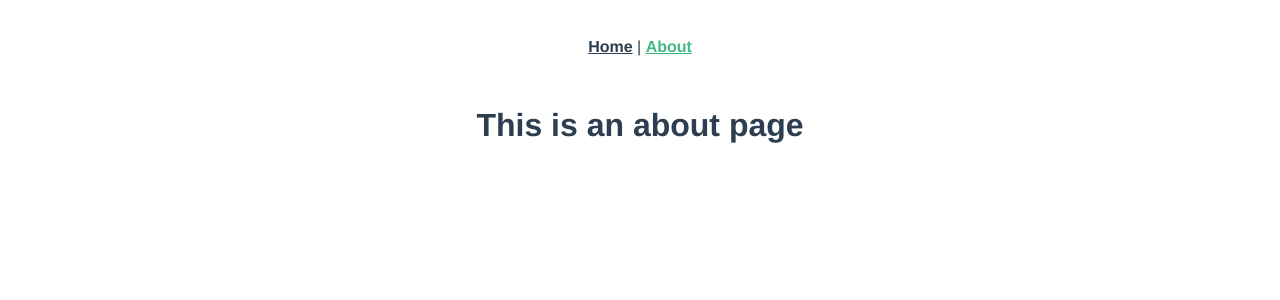
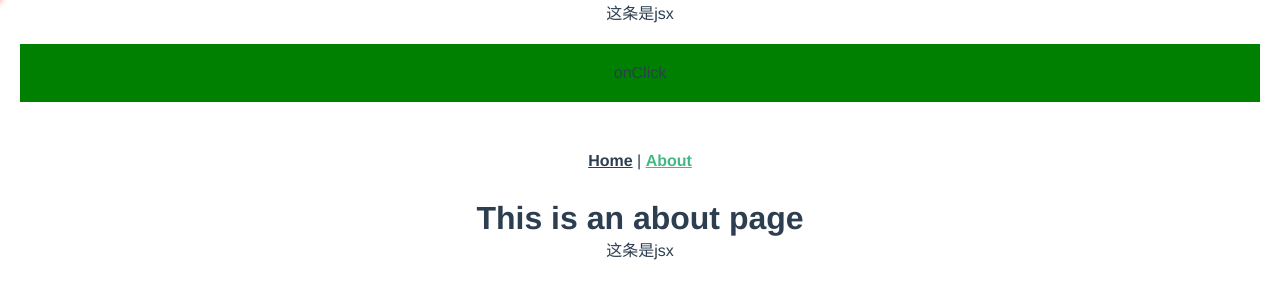
Before and after one commit to Johnhong9527/omengo, a Vue app: page /about in a window 1280 px wide. Shown: the top 300 px of the page. Built offline with nearby package versions, Linux system fonts and the light colour scheme.

Commit message:
feat:添加tsx组件,并通过prop传值来控制ui组件的变化

```diff
--- a/src/App.vue
+++ b/src/App.vue
@@ -1,20 +1,46 @@
 <template>
   <div id="app">
+    <other />
+    <nprogress :isSpinner='isSpinner' />
+    <div @click='onClick' class="onClick">onClick</div>
     <div id="nav">
       <router-link to="/">Home</router-link> |
       <router-link to="/about">About</router-link>
     </div>
-    <router-view/>
+    <router-view />
   </div>
 </template>
+
+<script lang="ts">
+import { Component, Vue } from 'vue-property-decorator';
+import other from '@/components/other.vue'; // @ is an alias to /src
+import nprogress from '@/components/nprogress.vue'; // @ is an alias to /src
+
+@Component({
+  components: {
+    other,
+    nprogress,
+  },
+})
+export default class Home extends Vue {
+  isSpinner: boolean = true;
+
+  onClick(): void {
+    this.isSpinner = !this.isSpinner;
+  }
+}
+</script>
+
 <style lang="stylus">
+*
+  padding 0
+  margin 0
 #app
   font-family 'Avenir', Helvetica, Arial, sans-serif
   -webkit-font-smoothing antialiased
   -moz-osx-font-smoothing grayscale
   text-align center
   color #2c3e50
-
 #nav
   padding 30px
   a
@@ -22,4 +48,8 @@
     color #2c3e50
     &.router-link-exact-active
       color #42b983
+.onClick
+  margin 20px
+  padding 20px
+  background-color green
 </style>
--- /dev/null
+++ b/src/components/nprogress.vue
@@ -0,0 +1,107 @@
+<script lang="tsx">
+import {
+ Vue, Component, Prop, Watch,
+} from 'vue-property-decorator';
+
+@Component({})
+export default class FilterItem extends Vue {
+  @Prop({})
+  private isSpinner!: boolean;
+
+  bar!: String;
+
+  @Watch('isSpinner')
+  onIsSpinnerChanged(val: boolean, oldVal: boolean) {
+    let index = 100;
+    if (val === true) {
+      const timer = setInterval(() => {
+        if (index === 0) {
+          clearInterval(timer);
+          return;
+        }
+        index = index > 0 ? index - 10 : 0;
+        console.log(index);
+        this.bar = `transform: translate3d(-${index}%, 0px, 0px);`;
+      }, 1000);
+    } else {
+      this.bar = 'transform: translate3d(-100%, 0px, 0px);';
+    }
+  }
+  // eslint-disable-next-line
+  render(h: any, context: any) {
+    const spinner = this.isSpinner ? (
+      <div class="spinner" role="spinner">
+        <div class="spinner-icon" />
+      </div>
+    ) : (
+      ''
+    );
+    return (
+      <div class="nprogress">
+        <div class="bar" role="bar" style={this.bar}>
+          <div class="peg" />
+        </div>
+      </div>
+    );
+  }
+}
+</script>
+<style lang="stylus" scoped>
+// barColor = #29d
+barColor = red
+.nprogress
+  pointer-events none
+  .bar
+    transform translate3d(-100%, 0px, 0px)
+    transition all 200ms ease 0s
+    background barColor
+    position fixed
+    z-index 1031
+    top 0
+    left 0
+    width 100%
+    height 2px
+  .peg
+    display block
+    position absolute
+    right 0px
+    width 100px
+    height 100%
+    box-shadow 0 0 10px barColor, 0 0 5px barColor
+    opacity 1
+    transform rotate(3deg) translate(0px, -4px)
+    -webkit-transform rotate(3deg) translate(0px, -4px)
+    -ms-transform rotate(3deg) translate(0px, -4px) /* Remove these to get rid of the spinner */
+  .spinner
+    display block
+    position fixed
+    z-index 1031
+    top 15px
+    right 15px
+  .spinner-icon
+    width 18px
+    height 18px
+    box-sizing border-box
+    border solid 2px transparent
+    border-top-color barColor
+    border-left-color barColor
+    border-radius 50%
+    -webkit-animation nprogress-spinner 400ms linear infinite
+    animation nprogress-spinner 400ms linear infinite
+.nprogress-custom-parent
+  overflow hidden
+  position relative
+  .nprogress
+    .spinner, .bar
+      position absolute
+@keyframes nprogress-spinner
+  0%
+    -webkit-transform rotate(0deg)
+  100%
+    -webkit-transform rotate(360deg)
+@keyframes nprogress-spinner
+  0%
+    transform rotate(0deg)
+  100%
+    transform rotate(360deg)
+</style>
--- /dev/null
+++ b/src/components/other.vue
@@ -0,0 +1,10 @@
+<script lang="tsx">
+import { Vue, Component } from 'vue-property-decorator';
+@Component({})
+export default class FilterItem extends Vue {
+  // eslint-disable-next-line
+  render(h: any, context: any) {
+    return <div>这条是jsx</div>;
+  }
+}
+</script>
--- a/src/views/About.vue
+++ b/src/views/About.vue
@@ -1,5 +1,17 @@
 <template>
   <div class="about">
     <h1>This is an about page</h1>
+    <other></other>
   </div>
 </template>
+<script lang="ts">
+import { Component, Vue } from 'vue-property-decorator';
+import other from '@/components/other.vue'; // @ is an alias to /src
+
+@Component({
+  components: {
+    other,
+  },
+})
+export default class Home extends Vue {}
+</script>
```
Also changed, not shown: 1 other file (tests, documents, lock files or other folders).
